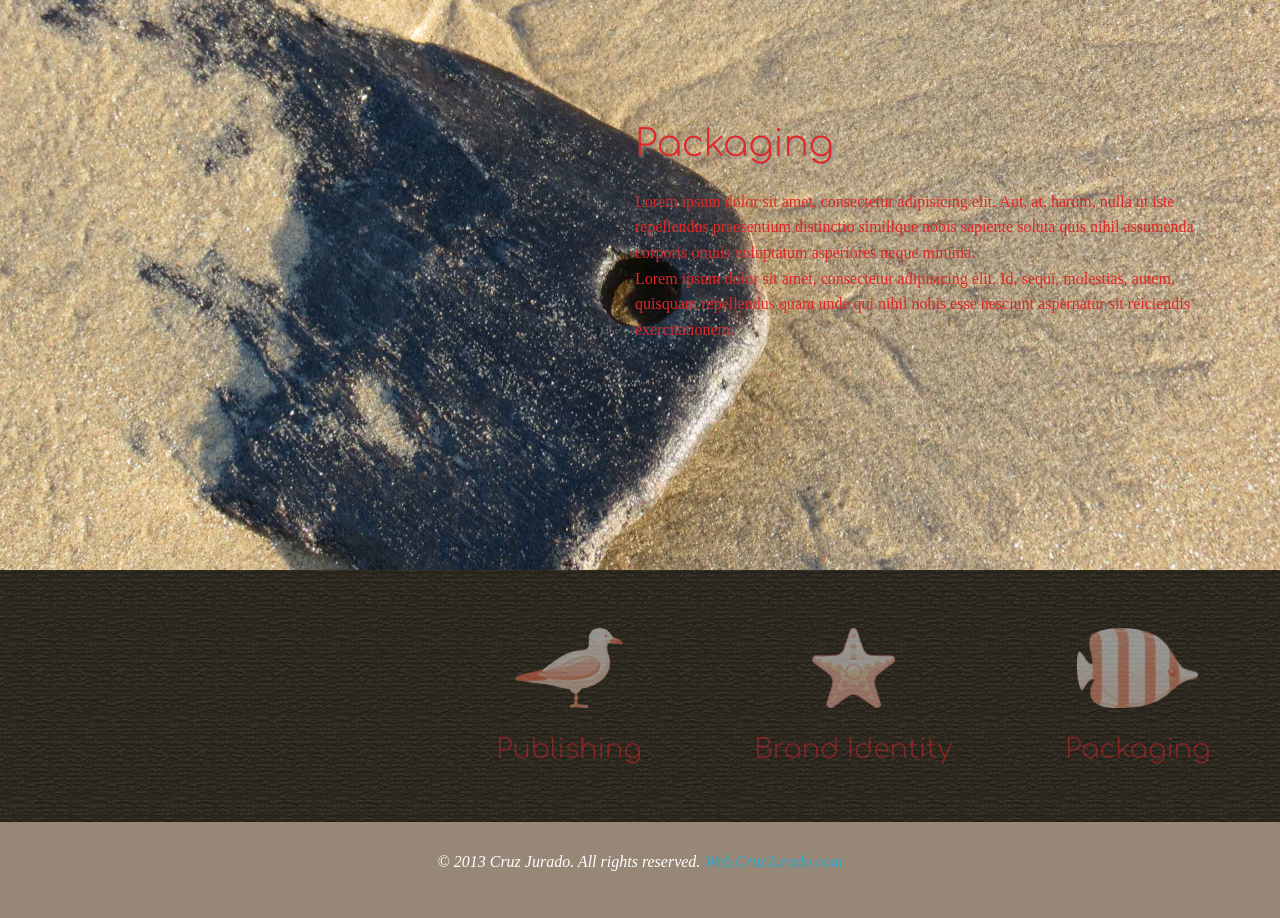
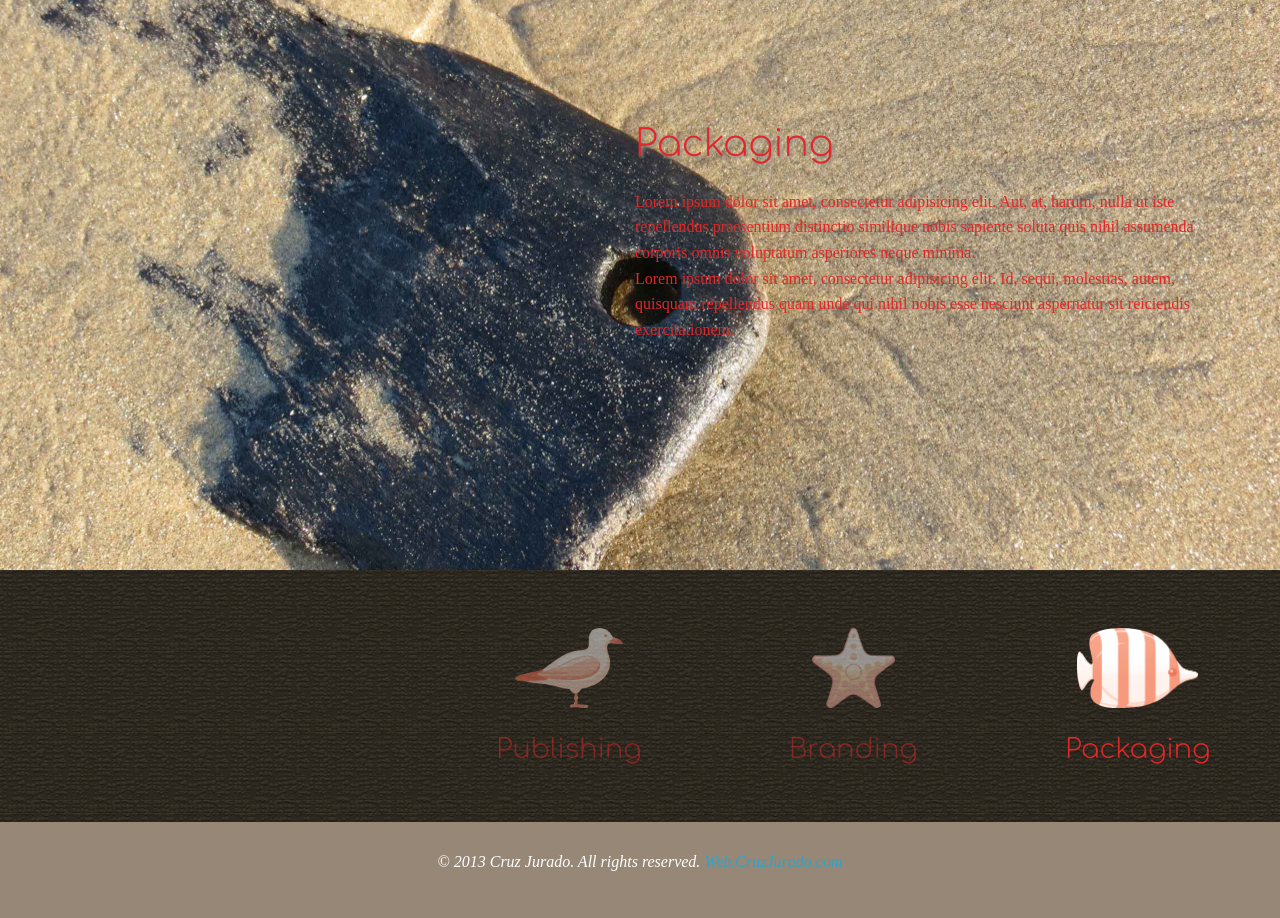
Before and after one commit to Zurc/machi, a PHP site: page /packaging.php in a window 1280 px wide. Shown: the part 73-991 px from the top of the page. Run offline with PHP 8.4, Linux system fonts and the light colour scheme; some web fonts are replaced.

Commit message:
cambio iconos activos php

```diff
--- a/packaging.php
+++ b/packaging.php
@@ -1,9 +1,7 @@
 
 
 <?php
-
-include ('header.php');
-
+include ("header.php");
 ?>
 
 <section>
@@ -14,29 +12,13 @@ include ('header.php');
 				<p>Lorem ipsum dolor sit amet, consectetur adipisicing elit. Aut, at, harum, nulla ut iste repellendus praesentium distinctio similique nobis sapiente soluta quis nihil assumenda corporis omnis voluptatum asperiores neque minima.
 				<br>Lorem ipsum dolor sit amet, consectetur adipisicing elit. Id, sequi, molestias, autem, quisquam repellendus quam unde qui nihil nobis esse nesciunt aspernatur sit reiciendis exercitationem.</p>
 			</div>
-
 		</article>
 	</div>
-	<article class="portfolio_bottom">
-		<div class="row">
-			<div class="large-8 columns bmargin-top right">
-				<div class="row">
-					<div class="large-4 columns nmargin text-center hoverup trans">
-						<img src="img/bird.png" alt="join" class="smargin ico">
-						<h3 class="slim">Publishing</h3>
-					</div>
-					<div class="large-4 columns nmargin text-center hoverup trans">
-						<img src="img/star.png" alt="dream" class="smargin ico">
-						<h3 class="slim">Brand Identity</h3>
-					</div>
-					<div class="large-4 columns nmargin text-center hoverup trans">
-						<img src="img/fish.png" alt="love" class="smargin ico">
-						<h3 class="slim">Packaging</h3>
-					</div>
-				</div>
-			</div>
-		</div>
-	</article>
+
+<?php
+include("port_icons.php");
+?>
+
 </section>
 
 <?php
--- /dev/null
+++ b/port_icons.php
@@ -0,0 +1,77 @@
+<?php
+function testURL(){
+	$url = $_SERVER['PHP_SELF'];
+	return $url;
+}
+
+if (strpos(testURL(), "branding") != 0){
+	echo '
+		<style type="text/css">
+			#bra.hoverup {
+					opacity: 1;
+					position: relative;
+				}
+
+			#bra.hoverup:hover {
+					top: 0;
+				}
+			}
+		</style>';
+}
+else if (strpos(testURL(), "publishing") != 0){
+	echo '
+		<style type="text/css">
+			#pub.hoverup {
+					opacity: 1;
+					position: relative;
+				}
+
+			#pub.hoverup:hover {
+					top: 0;
+				}
+			}
+		</style>';
+}
+else if (strpos(testURL(), "packaging") != 0){
+	echo '
+		<style type="text/css">
+			#pac.hoverup {
+					opacity: 1;
+					position: relative;
+				}
+
+			#pac.hoverup:hover {
+					top: 0;
+				}
+			}
+		</style>';
+}
+
+?>
+
+	<article class="portfolio_bottom">
+		<div class="row">
+			<div class="large-8 columns bmargin-top right">
+				<div class="row">
+					<div id="pub" class="large-4 columns nmargin text-center hoverup trans">
+						<a href="publishing.php">
+							<img src="img/bird.png" alt="join" class="smargin ico">
+							<h3 class="slim">Publishing</h3>
+						</a>
+					</div>
+					<div id="bra" class="large-4 columns nmargin text-center hoverup trans">
+						<a href="branding.php">
+							<img src="img/star.png" alt="dream" class="smargin ico">
+							<h3 class="slim">Branding</h3>
+						</a>
+					</div>
+					<div id="pac" class="large-4 columns nmargin text-center hoverup trans">
+						<a href="packaging.php">
+							<img src="img/fish.png" alt="love" class="smargin ico">
+							<h3 class="slim">Packaging</h3>
+						</a>
+					</div>
+				</div>
+			</div>
+		</div>
+	</article>
```
Also changed, not shown: branding.php (+6 -24 lines), index.php (+7 -2 lines), publishing.php (+6 -24 lines), 2 other files. Lines whose indentation alone changed are shown as unchanged.
